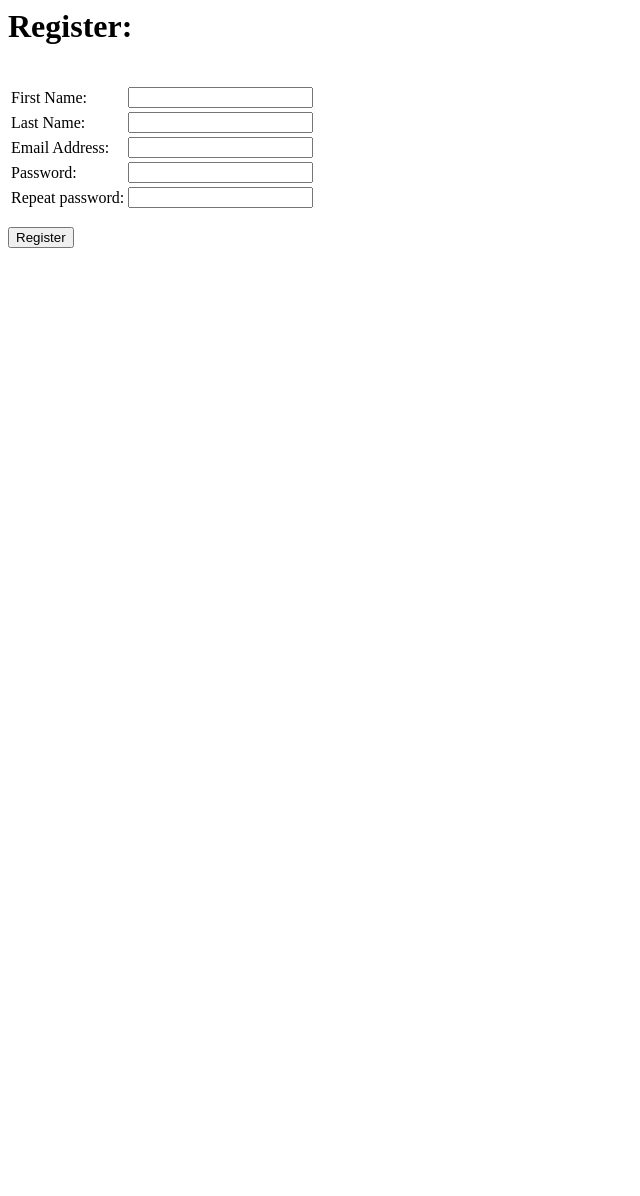
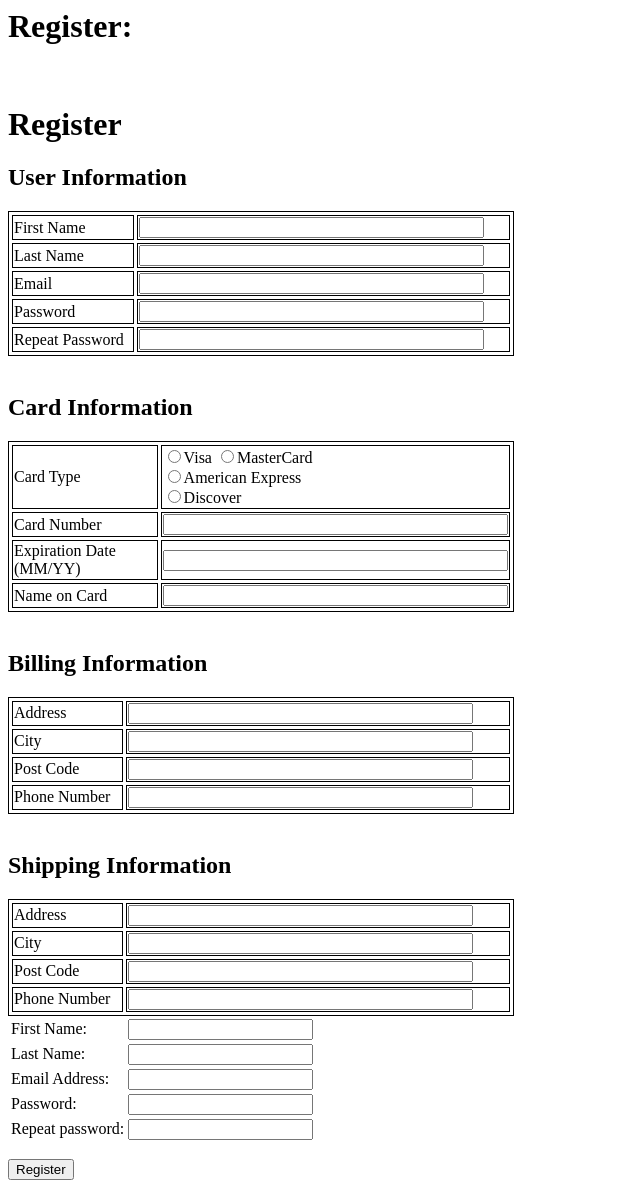
Before and after one commit to JordanBussanich/csi2132, a PHP site: page /register.php in a window 1280 px wide. Shown: the whole page, without its empty margins (0-640 px from the left). Before the commit the page ends 248 px from the top, so only its background shows below. Run offline with PHP 8.4, Linux system fonts and the light colour scheme.

Commit message:
Finished the registration form. Still need to implement the backend.

```diff
--- a/src/register.php
+++ b/src/register.php
@@ -84,6 +84,95 @@
 ?>
 <form action="register.php" method="post">
 	<br />
+	<h1>Register</h1>
+	<h2>User Information</h2>
+	<table border="1" bordercolor="#000000" style="background-color:#FFFFFF" width="40%" cellpadding="1" cellspacing="3">
+	<tr>
+		<td>First Name</td>
+		<td><input type="text" name="firstname" size="40%"></td>
+	</tr>
+	<tr>
+		<td>Last Name</td>
+		<td><input type="text" name="lastname" size="40%"></td>
+	</tr>
+	<tr>
+		<td>Email</td>
+		<td><input type="email" name="email" size="40%"></td>
+	</tr>
+	<tr>
+		<td>Password</td>
+		<td><input type="password" name="password" size="40%"></td>
+	</tr>
+	<tr>
+		<td>Repeat Password</td>
+		<td><input type="password" name="repeat" size="40%"></td>
+	</tr>
+	</table>
+	<br/>
+	<h2>Card Information</h2>
+	<table border="1" bordercolor="#000000" style="background-color:#FFFFFF" width="40%" cellpadding="1" cellspacing="3">
+	<tr>
+		<td>Card Type</td>
+		<td><form><input type="radio" name="card" value="visa">Visa <input type="radio" name="card" value="mc">MasterCard <br/><input type="radio" name="card" value="amex">American Express <br/><input type="radio" name="card" value="discover">Discover</form></td>
+	</tr>
+	<tr>
+		<td>Card Number</td>
+		<td><input type="text" name="number" size="40%"></td>
+	</tr>
+	<tr>
+		<td>Expiration Date (MM/YY)</td>
+		<td><input type="text" name="expdate" size="40%"></td>
+	</tr>
+	<tr>
+		<td>Name on Card</td>
+		<td><input type="text" name="namecard" size="40%"></</td>
+	</tr>
+	</table>
+	<br/>
+	<h2>Billing Information</h2>
+	<table border="1" bordercolor="#000000" style="background-color:#FFFFFF" width="40%" cellpadding="1" cellspacing="3">
+	<tr>
+		<td>Address</td>
+		<td><input type="text" name="address" size="40%"></td>
+	</tr>
+	<tr>
+		<td>City</td>
+		<td><input type="text" name="city" size="40%"></td>
+	</tr>
+	<tr>
+		<td>Post Code</td>
+		<td><input type="text" name="postcode" size="40%"></td>
+	</tr>
+	<tr>
+		<td>Phone Number</td>
+		<td><input type="text" name="phone" size="40%"></td>
+	</tr>
+	</table>
+		<br/>
+	<h2>Shipping Information</h2>
+	<table border="1" bordercolor="#000000" style="background-color:#FFFFFF" width="40%" cellpadding="1" cellspacing="3">
+	<tr>
+		<td>Address</td>
+		<td><input type="text" name="saddress" size="40%"></td>
+	</tr>
+	<tr>
+		<td>City</td>
+		<td><input type="text" name="scity" size="40%"></td>
+	</tr>
+	<tr>
+		<td>Post Code</td>
+		<td><input type="text" name="spostcode" size="40%"></td>
+	</tr>
+	<tr>
+		<td>Phone Number</td>
+		<td><input type="text" name="sphone" size="40%"></td>
+	</tr>
+	</table>
+
+</form>
+
+
+
 
 	<table>
 		<tr>
```
Also changed, not shown: src/index.php (+7 -2 lines).
